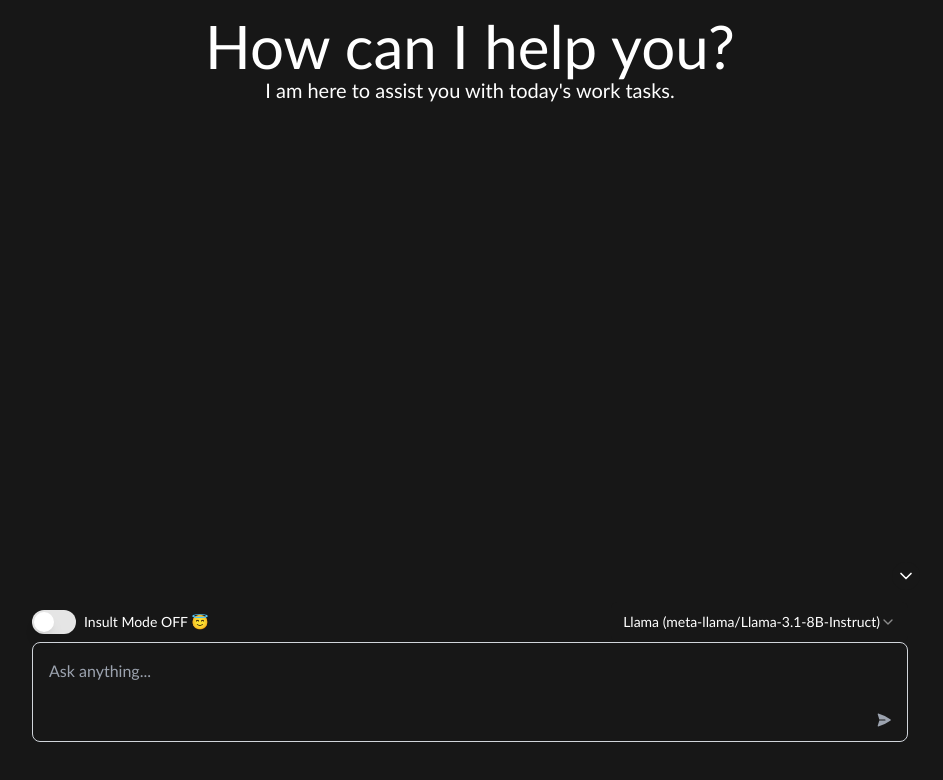
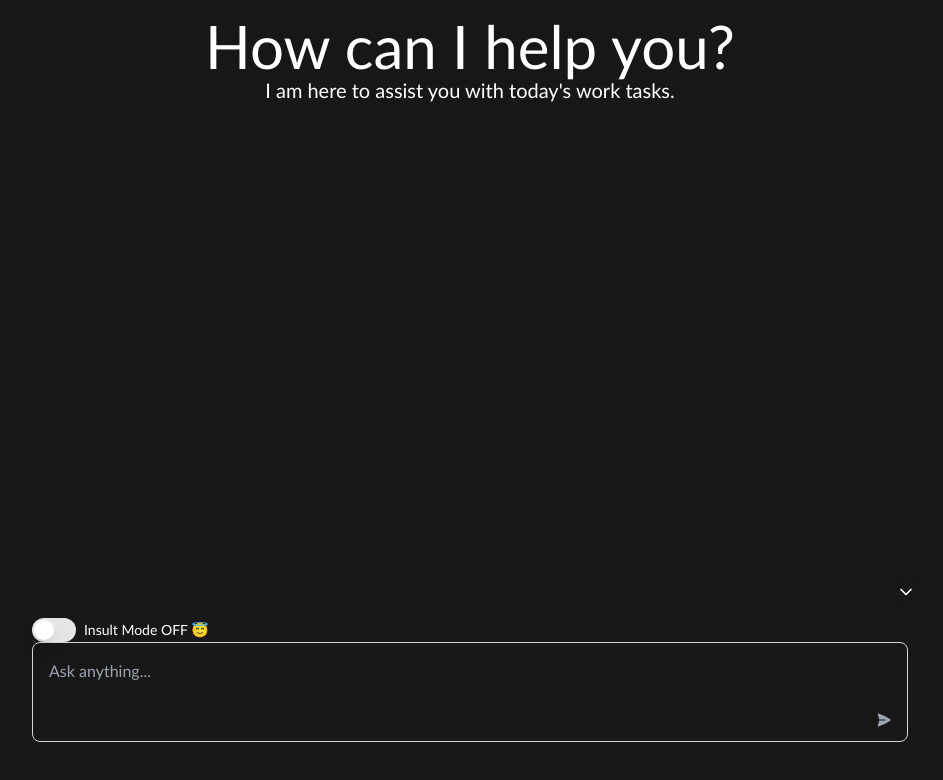
Before and after one commit to ilMarz/huggingface-ai, a Next.js app: page /chat in a window 1280 px wide. Shown: the top 780 px of the page, without its empty margins (170-1113 px from the left). Built offline with nearby package versions, Linux system fonts and the light colour scheme.

Commit message:
hidden model selection

```diff
--- a/app/chat/page.tsx
+++ b/app/chat/page.tsx
@@ -186,7 +186,7 @@ export default function Chat() {
                                     <Switch id="bad-mode" onCheckedChange={setInsultMode}/>
                                     <Label htmlFor="bad-mode">Insult Mode {insultMode ? "ON 😈" : "OFF 😇"}</Label>
                                 </div>
-                                <div>
+                                <div hidden>
                                     <Select
                                         onValueChange={(id) => {
                                             setModel(modelList.find(model => model.id == id))
```
